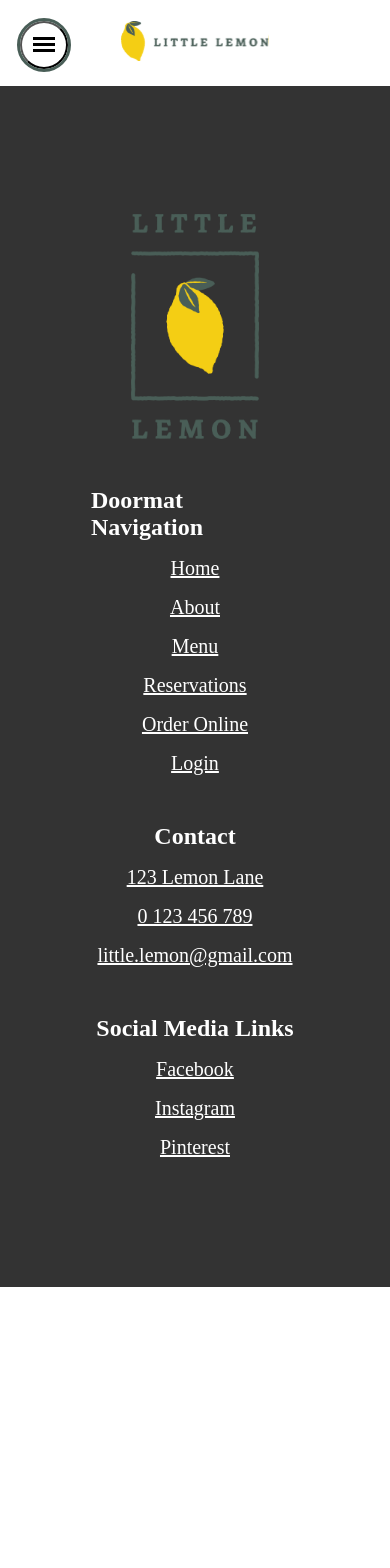
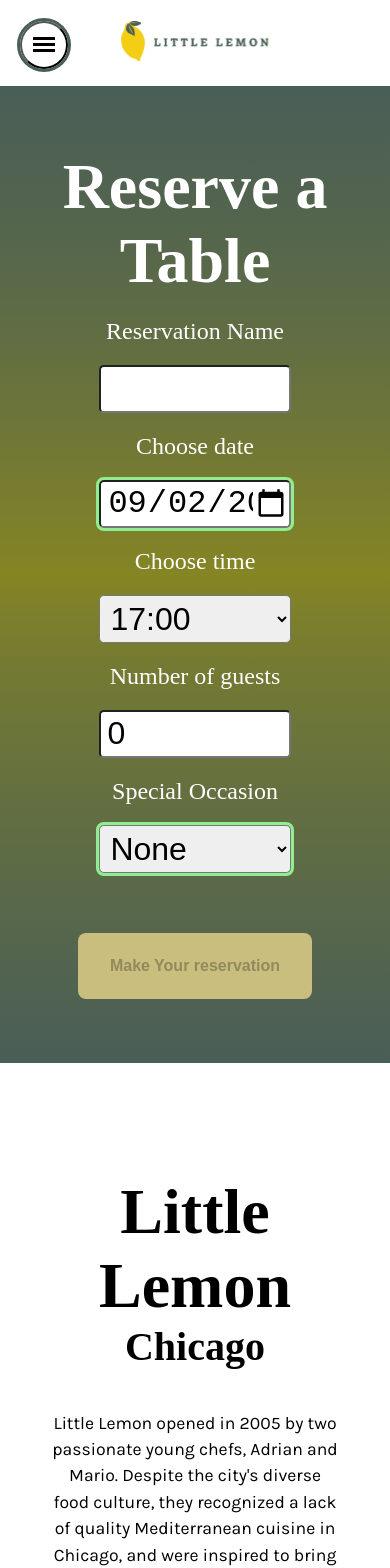
Before and after one commit to B-Kiraly/Coursera-Meta-Frontend-8-Capstone-Project-v2, a React (Create React App) app: page /reservation in a window 390 px wide. Shown: the top 1568 px of the page. Before the commit the page ends 1287 px from the top, so only its background shows below. Built offline with nearby package versions, Linux system fonts and the light colour scheme; a web font is replaced by a local one.

Commit message:
Added routes to footer, unmatching pathnames fixed
Everything should lead where expected now. Also made the specials cards
narrower beneath 600px for better responsiveness at very narrow mobile
sizes

```diff
--- a/src/App.css
+++ b/src/App.css
@@ -291,6 +291,7 @@ header, nav {
 .specials__card:hover {
   outline: 2px solid var(--secondary-gray);
   box-shadow: 10px 5px 5px 1px rgb(206, 205, 205);
+  transform: scale(1.02);
 }
 
 .specials__button {
@@ -728,6 +729,10 @@ form > h1 {
 
 @media all and (max-width: 600px) {
 
+  body {
+    --card-width: 19rem;
+  }
+
   .nav__list {
     flex-direction: column;
     gap: 0.6rem;
--- a/src/App.jsx
+++ b/src/App.jsx
@@ -17,8 +17,8 @@ function App() {
       <Routes>
         <Route index element={<Homepage />} />
         <Route path='/about' element={<><About /><Testimonials /></>} />
-        {['menu', 'order', 'specials'].map((path, index) => <Route key={index} path={path} element={<Specials />} />)}
-        <Route path='/reserve' element={<Booking />} />
+        {['menu', 'orders', 'specials'].map((path, index) => <Route key={index} path={path} element={<Specials />} />)}
+        <Route path='/reservation' element={<Booking />} />
         <Route path='/confirmation' element={<Confirmation />} />
       </Routes>
       <Footer />
--- a/src/components/Footer.jsx
+++ b/src/components/Footer.jsx
@@ -10,10 +10,10 @@ export default function Footer() {
             <div className="footer__column">
               <p className="footer__header">Doormat Navigation</p>
               <a href='/' className="footer__link">Home</a>
-              <a href='/' className="footer__link">About</a>
-              <a href='/' className="footer__link">Menu</a>
-              <a href='/' className="footer__link">Reservations</a>
-              <a href='/' className="footer__link">Order Online</a>
+              <a href='/about' className="footer__link">About</a>
+              <a href='/menu' className="footer__link">Menu</a>
+              <a href='/reservation' className="footer__link">Reservations</a>
+              <a href='/orders' className="footer__link">Order Online</a>
               <a href='/' className="footer__link">Login</a>
             </div>
             <div className="footer__column">
--- a/src/components/Testimonials.jsx
+++ b/src/components/Testimonials.jsx
@@ -35,7 +35,7 @@ export default function Testimonials() {
     <section className='testimonials'>
         <div className="container testimonials__container">
             <h1 style={{textAlign: "center"}} className="section-header">
-                Testimonials
+                User Reviews
             </h1>
             <div className="testimonials__cards">
                 {userData.map(user => {
--- a/src/pages/Booking.jsx
+++ b/src/pages/Booking.jsx
@@ -11,7 +11,7 @@ export default function Booking() {
         date: new Date(),
         time: "",
         numGuests: 0,
-        occasion: ""
+        occasion: "None"
     })
 
     const initializeTimes = () => {
--- a/src/subcomponents/BookingForm.jsx
+++ b/src/subcomponents/BookingForm.jsx
@@ -117,7 +117,7 @@ export default function BookingForm({availableTimes, timesDispatch, reservationD
             className="form-label"
             htmlFor="occasion"
             >
-                Occasion
+                Special Occasion
             </label>
 
             <select
```
